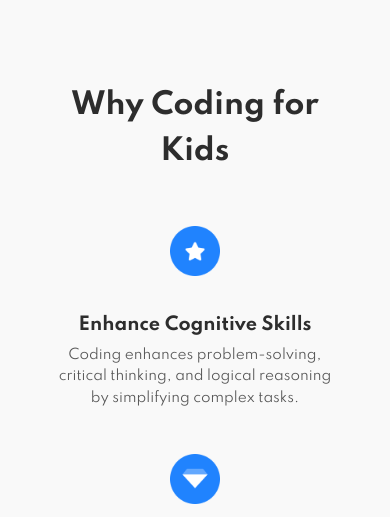
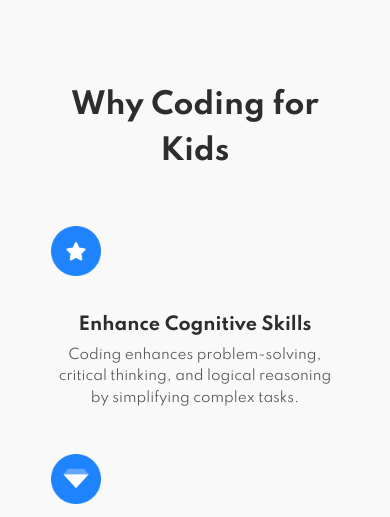
Before and after one commit to timurslc/CodingSchool-GS, a website: page index.html in a window 390 px wide. Shown: the part 598-1115 px from the top of the page. Drawn offline with Linux system fonts and the light colour scheme.

Commit message:
small UI fix

```diff
--- a/index.html
+++ b/index.html
@@ -136,7 +136,7 @@
     }
     .feature {
   display: flex;
-  align-items: center; /* Aligns logo and text vertically */
+  align-items: start; /* Aligns logo and text vertically */
   gap: 15px; /* Space between icon and text */
   background: #f9f9f9;
   padding: 10px 15px;
@@ -313,7 +313,7 @@
 
       .feature {
         flex-direction: column;
-        align-items: center;
+        align-items: start;
         text-align: center;
       }
 
```
Also changed, not shown: advanced-training.html (+3 -3 lines).
